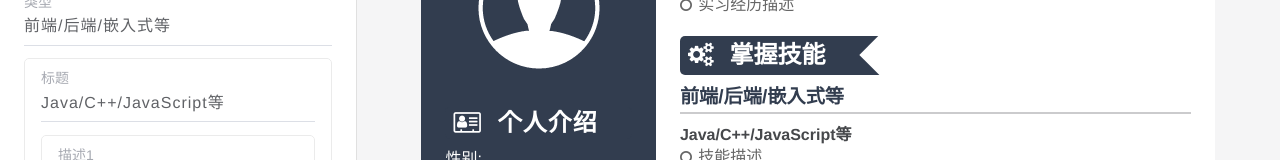
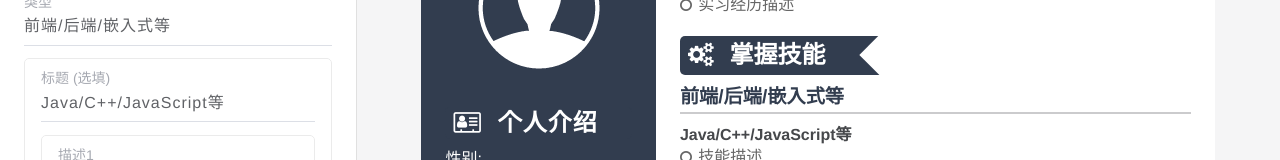
Before and after one commit to eddievandeer/resume, a Vue app: page / in a window 1280 px wide. Both pictures are taken after a click on the button "掌握技能". Shown: the part 152-312 px from the top of the page. Built offline with nearby package versions, Linux system fonts and the light colour scheme.

Commit message:
feat: 设置标题为选填的文字提示

```diff
--- a/src/components/ResumeConsole/NavBar/Experiences.vue
+++ b/src/components/ResumeConsole/NavBar/Experiences.vue
@@ -7,7 +7,7 @@
                 </my-input>
                 <div class="input-item" v-for="(detail, index1) in item.details" :key="index1">
                     <my-input v-model="detail.title">
-                        <span>标题</span>
+                        <span>标题 (选填)</span>
                     </my-input>
                     <div class="input-item">
                         <div v-for="(description, index2) in detail.descriptions" :key="index2">
--- a/src/components/ResumeConsole/NavBar/Skills.vue
+++ b/src/components/ResumeConsole/NavBar/Skills.vue
@@ -7,7 +7,7 @@
                 </my-input>
                 <div class="input-item" v-for="(skill, key2) in item.skill" :key="key2">
                     <my-input v-model="skill.title">
-                        <span>{{'标题'}}</span>
+                        <span>标题 (选填)</span>
                     </my-input>
                     <div class="input-item">
                         <div v-for="(description, index) in skill.descriptions" :key="index">
```
